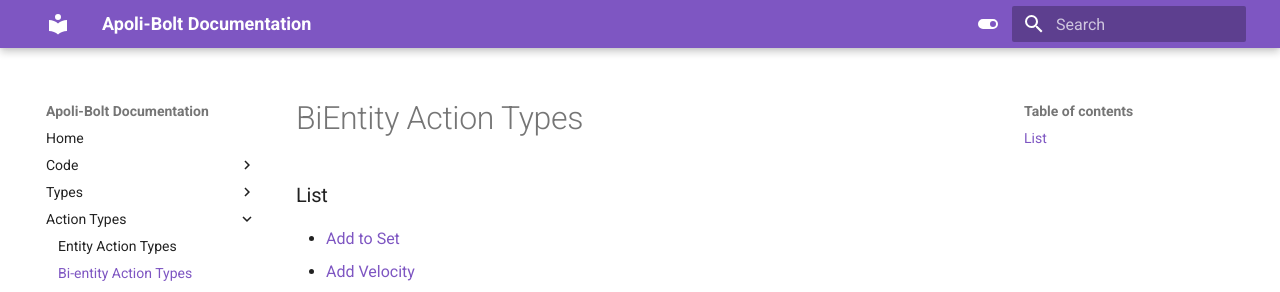
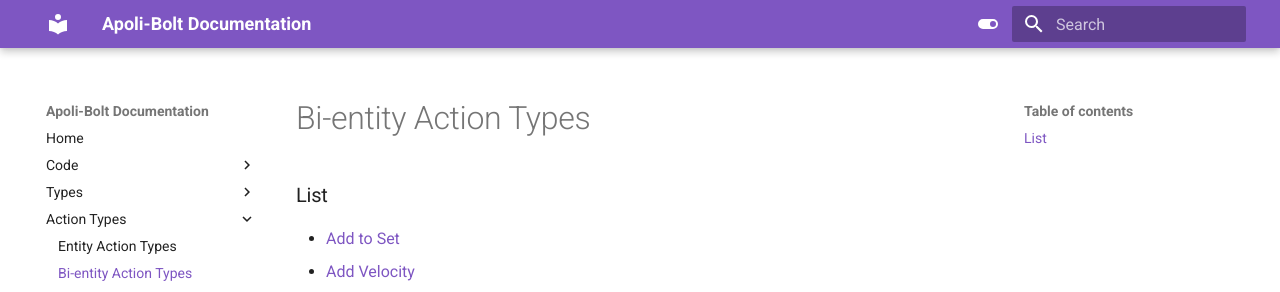
Before and after one commit to ThatRobin/apoli-bolt-docs, an MkDocs documentation site: the page built from docs/bientity_action_types.md, in a window 1280 px wide. Shown: the top 292 px of the page. Built offline with MkDocs 1.6.1 and Material for MkDocs 9.7.7, drawn with Linux system fonts in a browser that asks for light colours.

Commit message:
Update bientity_action_types.md

```diff
--- a/docs/bientity_action_types.md
+++ b/docs/bientity_action_types.md
@@ -1,4 +1,4 @@
-# BiEntity Action Types
+# Bi-entity Action Types
 
 
 
```
